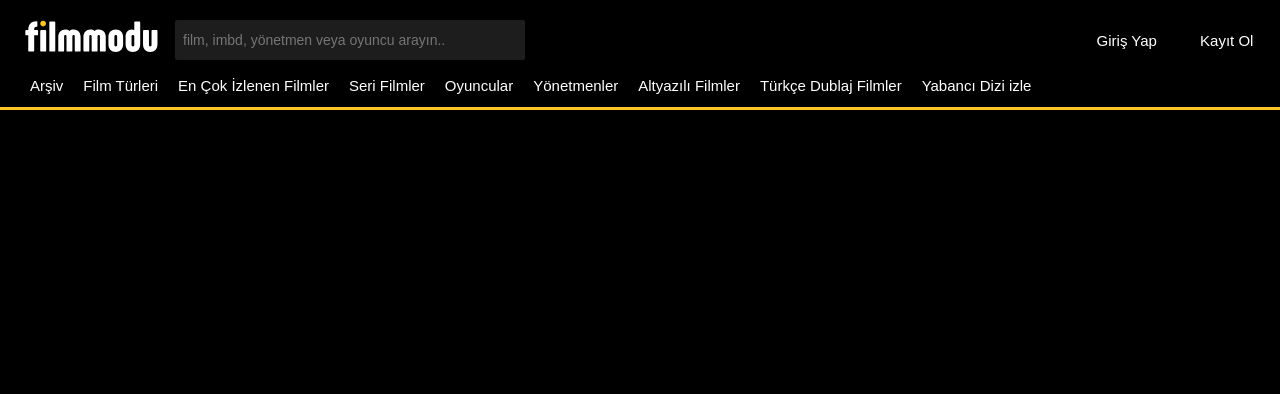
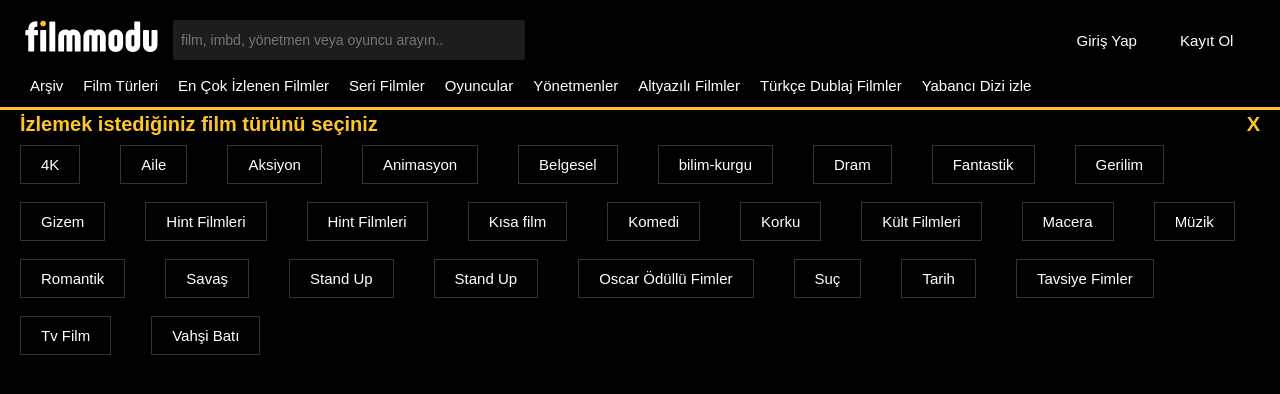
Before and after one commit to muslumdogan01/filmmodu-clone, a plain HTML site: page index.html in a window 1280 px wide. Both pictures are taken after a click on the link "Film Türleri". Drawn offline with nearby package versions, Linux system fonts and the light colour scheme.

Commit message:
feat: add menu bar

```diff
--- a/index.html
+++ b/index.html
@@ -49,7 +49,7 @@
             </g>
           </svg>
         </div>
-          <input type="text" class="header_leftbar_searchbar" placeholder="film, imbd, yönetmen veya oyuncu arayın..">
+ <input type="text" class="header_leftbar_searchbar" placeholder="film, imbd, yönetmen veya oyuncu arayın..">
         </div>
         <div class="header_account">
           <span>Giriş Yap</span>
@@ -62,7 +62,7 @@
         <div class="navBarItems">
           <ul class="navBarItems_ul">
             <li><a href="#">Arşiv</a></li>
-            <li><a href="#">Film Türleri</a></li>
+            <li><a href="#" id="showFilmList">Film Türleri</a></li>
             <li><a href="#">En Çok İzlenen Filmler</a></li>
             <li><a href="#">Seri Filmler</a></li>
             <li><a href="#">Oyuncular</a></li>
@@ -74,16 +74,35 @@
         </div>
         <div class="navbar_line"></div>
       </div>
+      <div class="navbar_menü">
+        <div class="navbar_menü_header">
+          <h2>İzlemek istediğiniz film türünü seçiniz</h2>
+          <span id="closeButton">X</span>
+        </div>
+        <div class="navbar_menü_body">
+          <ul class="navbar_menu_list" id="filmTürleri">
+
+        </ul>
+        </div>
+      </div>
+
 
       <!-- Content Alanı -->
 
       <div class="content">
-        <div class="content_slider"></div>
-        <div class="content_items"></div>
+        <div class="content_slider">
+          <div class="content_slider_left">
+
+          </div>
+          <div class="content_slider_right">
+
+          </div>
+        </div>
+        <div class="content_rows"></div>
       </div>
 
       <!-- Footer Alanı -->
-<div> </div>
+
 
 
     </div>
--- a/script.js
+++ b/script.js
@@ -1,6 +1,24 @@
-.fetch(url).then((res) res.data = muslum )
+let filmTürleri = document.querySelector('#filmTürleri');
+let showFilmList = document.querySelector('#showFilmList');
+let navbarMenu = document.querySelector('.navbar_menü');
+let closeButton = document.querySelector('#closeButton');
+
+let filmList = ["4K","Aile","Aksiyon","Animasyon","Belgesel","bilim-kurgu",
+"Dram","Fantastik","Gerilim","Gizem","Hint Filmleri" ,"Hint Filmleri","Kısa film","Komedi","Korku","Kült Filmleri"
+, "Macera", "Müzik","Romantik","Savaş","Stand Up","Stand Up", "Oscar Ödüllü Fimler","Suç",
+"Tarih","Tavsiye Fimler","Tv Film","Vahşi Batı"
+];
 
 
 
+filmList.forEach(function(films){
 
-muslum.forEach.
+    document.querySelector('#filmTürleri').innerHTML += `<li class='liStyle'><a>${films}</a></li>`;
+    filmTürleri.childNodes
+})
+showFilmList.addEventListener('click', function(){
+    navbarMenu.classList.toggle('show');
+})
+// closeButton.addEventListener('click',function(){
+//     navbarMenu.classList.toggle('show');
+// })
--- a/style.css
+++ b/style.css
@@ -13,7 +13,9 @@ body{
 }
 
 .container {
-  width: 1300px;
+  max-width: 1300px;
+  display: flex;
+  flex-direction: column;
   height: 100vh;
   background-color: #000;
   margin: 0 auto;
@@ -26,16 +28,19 @@ body{
   padding: 20px 25px 0 25px;
 }
 .header_leftbar {
-  min-width: 500px;
+  width: 500px;
   display: flex;
 }
 .header_leftBar_logo {
   width: 150px;
   height: auto;
 }
+
 .header_leftbar_searchbar {
-  width: 350px;
   border-radius: 2px;
+  margin-left: 15px;
+  width: 100%;
+  display: flex;
   background-color: #1d1d1d;
   border: #1d1d1d;
   height: 40px;
@@ -71,6 +76,7 @@ body{
 
 .navBar{
     display: flex;
+    flex-direction: column;
     width: 100%;
     padding: 5px 30px 5px 10px;
     position: relative;
@@ -112,6 +118,58 @@ body{
     left: 0;
     background-color: #ffc526;
 }
+
+.navbar_menü{
+    width: 100%;
+    display: flex;
+    flex-direction: column;
+    display: none;
+}
+.show{
+    display: block;
+}
+.navbar_menü_header{
+    display: flex;
+    justify-content: space-between;
+    padding: 3px 20px 0 20px;
+    align-items: center;
+}
+.navbar_menü_header span{
+    color: #ffc526;
+    cursor: pointer;
+    font-size: 20px;
+    font-weight: bold;
+}
+.navbar_menü_header h2{
+    color: #ffc526;
+    font-size: 20px;
+    font-weight: bold;
+}
+.navbar_menü_body{
+    display: flex;
+    width: 100%;
+}
+.navbar_menu_list{
+    width: 100%;
+    display: flex;
+  flex-wrap: wrap;
+/*    display: grid;
+   grid-template-columns: repeat(8,minmax(0,1fr)); */
+ }
+ .liStyle {
+    padding: 10px 10px;
+    margin: 10px;
+}
+
+.liStyle a{
+    padding: 10px 20px;
+    cursor: pointer;
+    border: 1px solid #333;
+    color: white;
+}
+.liStyle a:hover{
+    border: 1px solid white;
+}
 /* NAVBAR ALANI  SONU */
 
 
```
